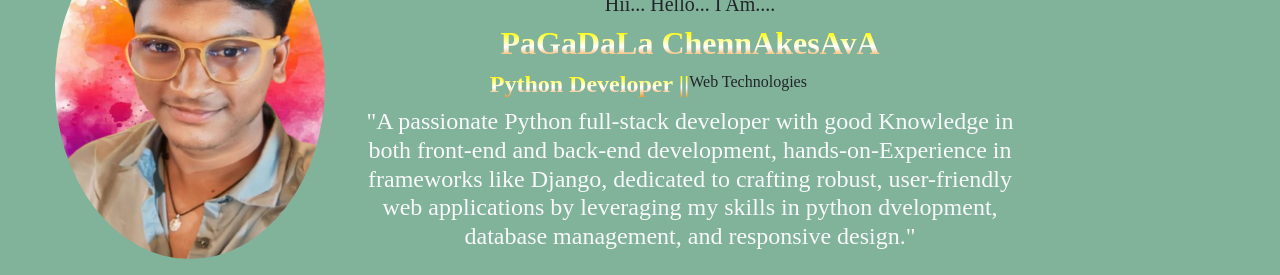
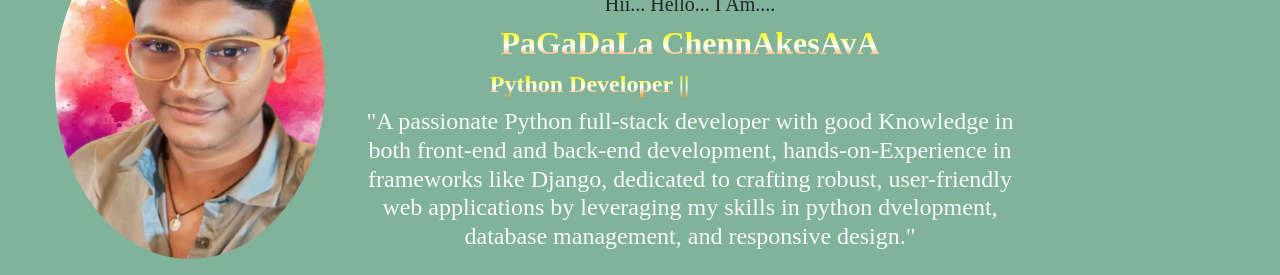
Before and after one commit to chennakesavapagadala/ck-portfolio, a React (Create React App) app: page / in a window 1280 px wide. Shown: the part 283-558 px from the top of the page. Built offline with nearby package versions, Linux system fonts and the light colour scheme.

Commit message:
Update App.css

```diff
--- a/src/App.css
+++ b/src/App.css
@@ -76,6 +76,22 @@
   -webkit-text-fill-color:transparent;
   font-weight: bold;
 }
+
+.marquee-text {
+  animation: scrollText 4s linear infinite;
+  text-wrap: wrap;
+  font-size: 20px;
+}
+
+@keyframes scrollText {
+  from {
+    transform: translateY(100%);
+  }
+  to {
+    transform: translateY(-100%);
+  }
+}
+
 /* ------- Education page --------------------- */
 .education {
   margin-left: 20px;
```
